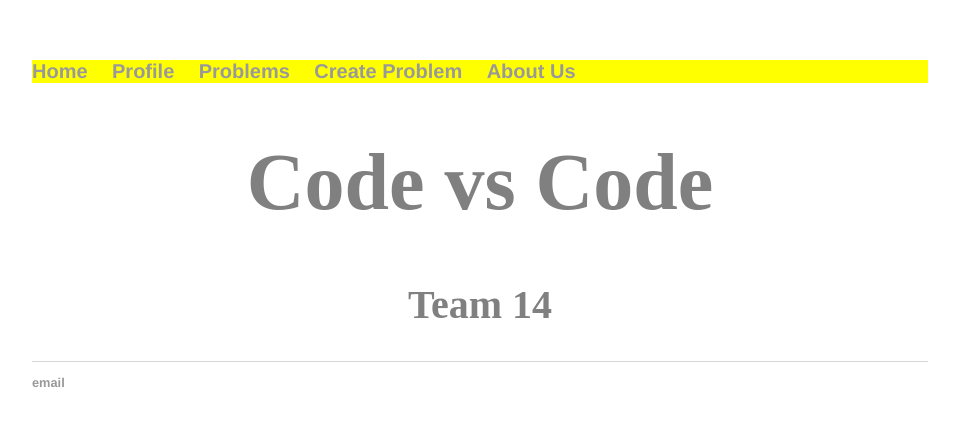
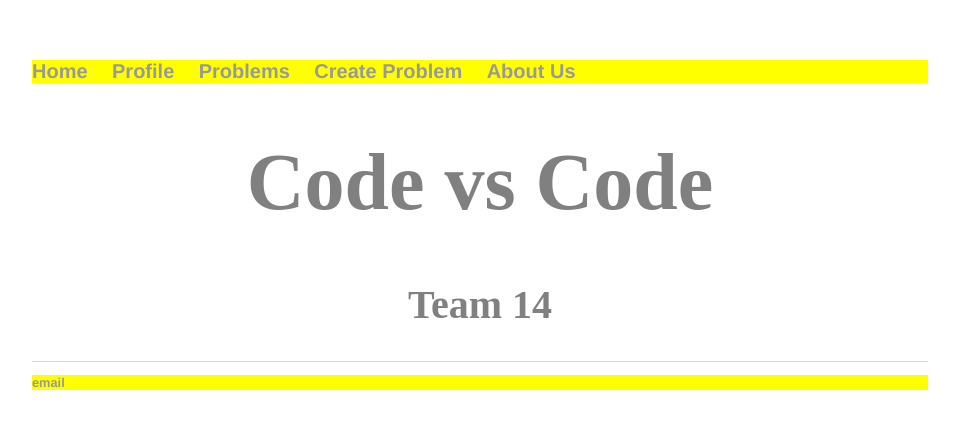
Before and after one commit to rramakrishnan246/rramakrishnan246.github.io, a Jekyll site: the page built from index.html, in a window 1280 px wide. Shown: the top 429 px of the page, without its empty margins (160-1119 px from the left). Built offline with Jekyll 4.4.1, drawn with Linux system fonts in a browser that asks for light colours.

Commit message:
Update main.css

```diff
--- a/css/main.css
+++ b/css/main.css
@@ -4,12 +4,14 @@ body {
 }
 nav ul, footer ul {
     font-family:'Helvetica', 'Arial', 'Sans-Serif';
+    background-color: yellow;
     padding: 0px;
     list-style: none;
     font-weight: bold;
 }
 nav ul li, footer ul li {
     display: inline;
+    color: blue;
     margin-right: 20px;
 }
 a {
```
